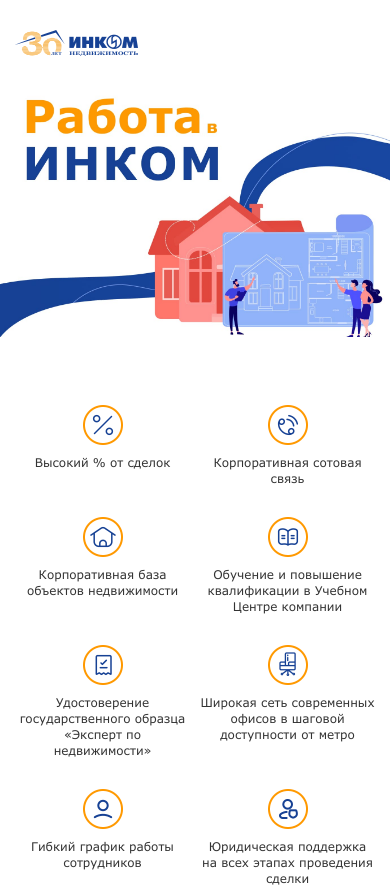
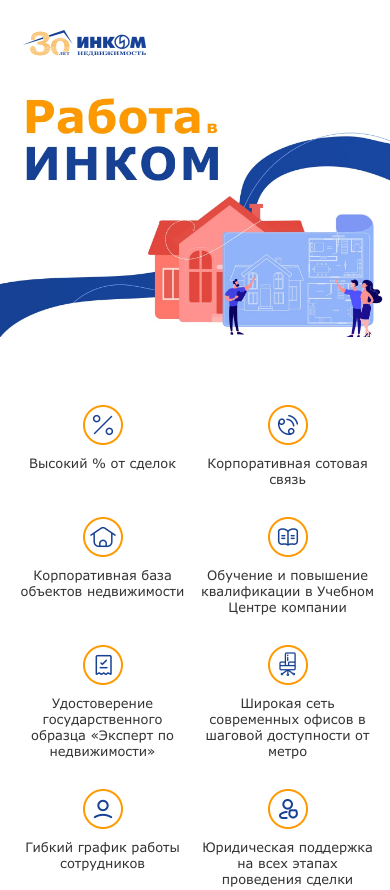
Before and after one commit to EricVartanov/hh-incom-min, a plain HTML site: page index.html in a window 390 px wide. Shown: the top 890 px of the page. Drawn offline with Linux system fonts and the light colour scheme.

Commit message:
Add files via upload

```diff
--- a/css/mobile-adaptive.css
+++ b/css/mobile-adaptive.css
@@ -1,5 +1,3 @@
-
-
 @media screen and (max-width: 1019px) {
     .idc-section {
         max-width: 610px;
@@ -10,6 +8,9 @@
         padding-right: 15px;
     }
 
+    .idc-logo {
+        margin-left: 25px;
+    }
     .idc-footer .idc-container {
         padding-bottom: 15px;
     }
@@ -39,7 +40,9 @@
     .idc-head-bg {
         margin-top: 55px;
     }
-
+    .idc-logo {
+        margin-left: 2vw;
+    }
     /* *****pluses*** */
     .idc-pluse {
         width: calc(50% - 5px);
@@ -55,7 +58,7 @@
         margin-left: 0;
     }
     .idc-pluse .idc-text {
-        font-size: 12px;
+        font-size: 13px;
         line-height: 16px;
     }
     /* ******info**** */
```
